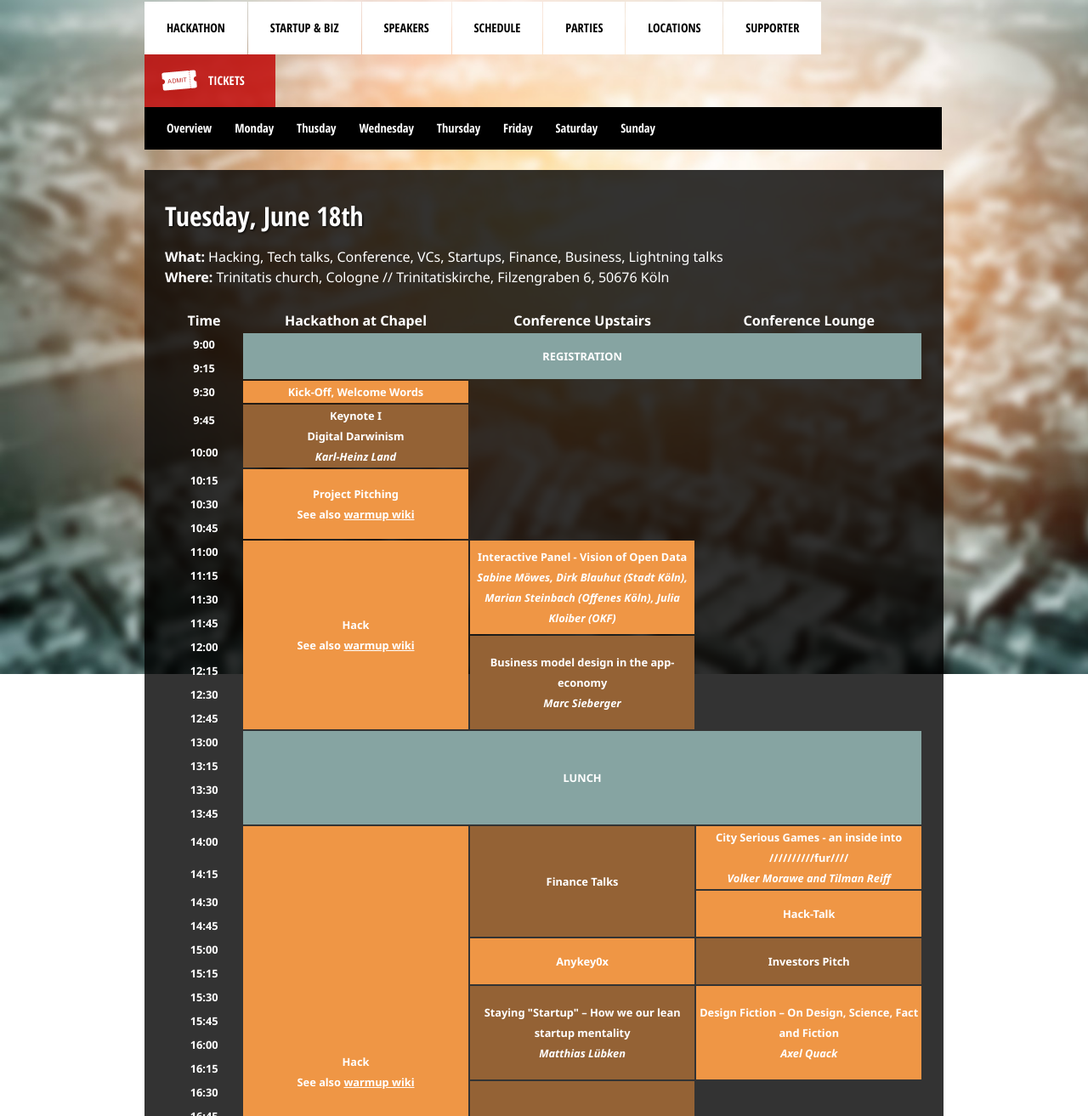
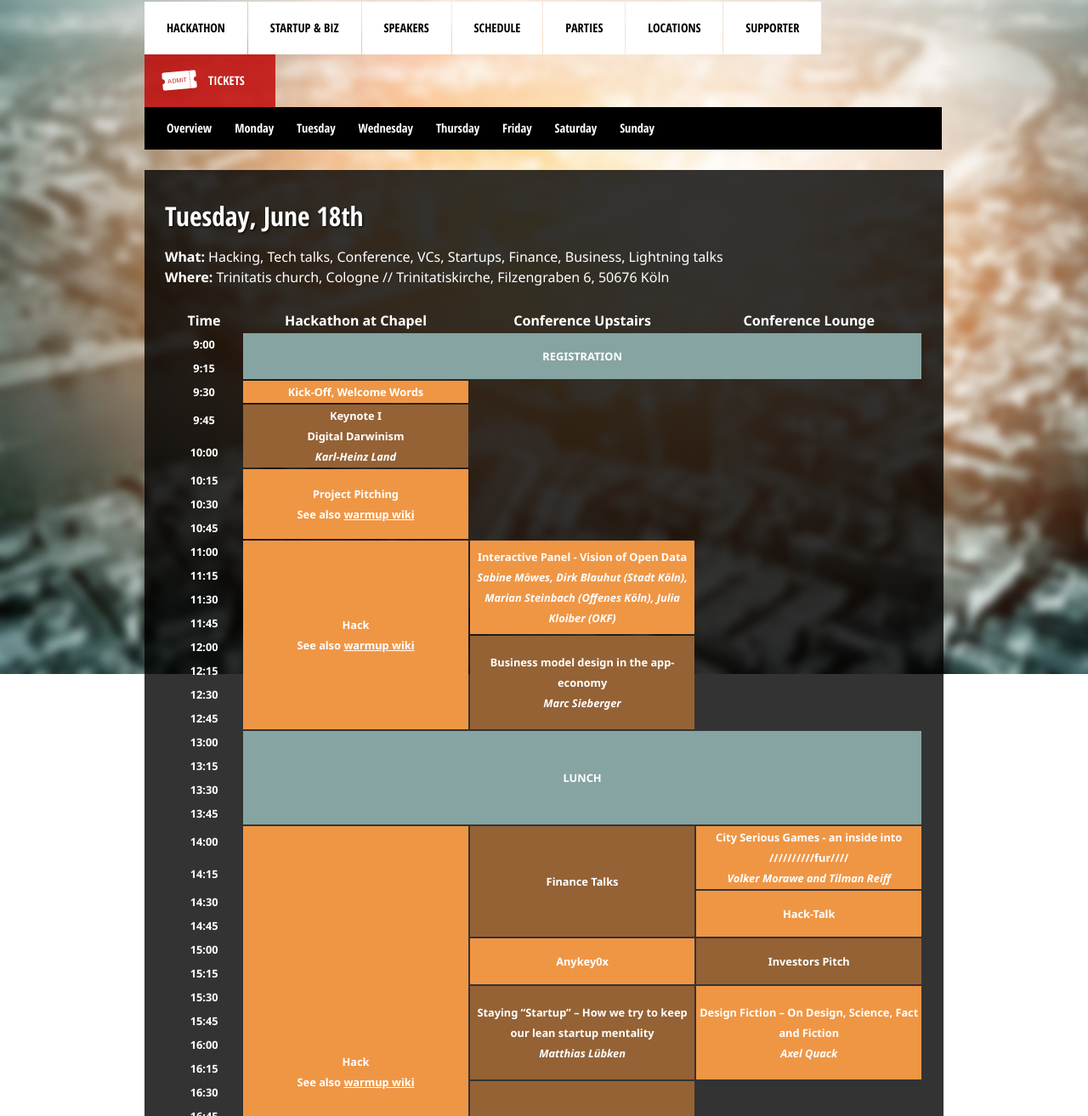
Before and after one commit to InteractiveCologne/interactivecologne.github.com, a Jekyll site: the page built from schedule/tuesday.html, in a window 1280 px wide. Shown: the part 107-1420 px from the top of the page at 85% size. Built offline with Jekyll 4.4.1, drawn with Linux system fonts in a browser that asks for light colours; nearby versions of some CDN libraries.

Commit message:
minor fixes

```diff
--- a/_includes/header.html
+++ b/_includes/header.html
@@ -80,7 +80,7 @@
 			<ul class="nav subnav">
 				<li><a href="/schedule/"{% if page.url == '/schedule/index.html' %} class="active"{% endif %}>Overview</a></li>
 				<li><a href="/schedule/monday.html"{% if page.url == '/schedule/monday.html' %} class="active"{% endif %}>Monday</a></li>
-				<li><a href="/schedule/tuesday.html"{% if page.url == '/schedule/thusday.html' %} class="active"{% endif %}>Thusday</a></li>
+				<li><a href="/schedule/tuesday.html"{% if page.url == '/schedule/thusday.html' %} class="active"{% endif %}>Tuesday</a></li>
 				<li><a href="/schedule/wednesday.html"{% if page.url == '/schedule/wednesday.html' %} class="active"{% endif %}>Wednesday</a></li>
 				<li><a href="/schedule/thursday.html"{% if page.url == '/schedule/thursday.html' %} class="active"{% endif %}>Thursday</a></li>
 				<li><a href="/schedule/friday.html"{% if page.url == '/schedule/friday.html' %} class="active"{% endif %}>Friday</a></li>
--- a/schedule/tuesday.html
+++ b/schedule/tuesday.html
@@ -138,7 +138,7 @@
 			</tr>
 			<tr>
 				<td>15:30</td>
-				<td rowspan="4" class="startuptalks">Staying "Startup" – How we our lean startup mentality<br/><em>Matthias Lübken</em></td>
+				<td rowspan="4" class="startuptalks">Staying “Startup” – How we try to keep our lean startup mentality<br/><em>Matthias Lübken</em></td>
 				<td rowspan="4" class="hacktalks">
 					Design Fiction – On Design, Science, Fact and Fiction<br/><em>Axel Quack</em>
 				</td>
```
